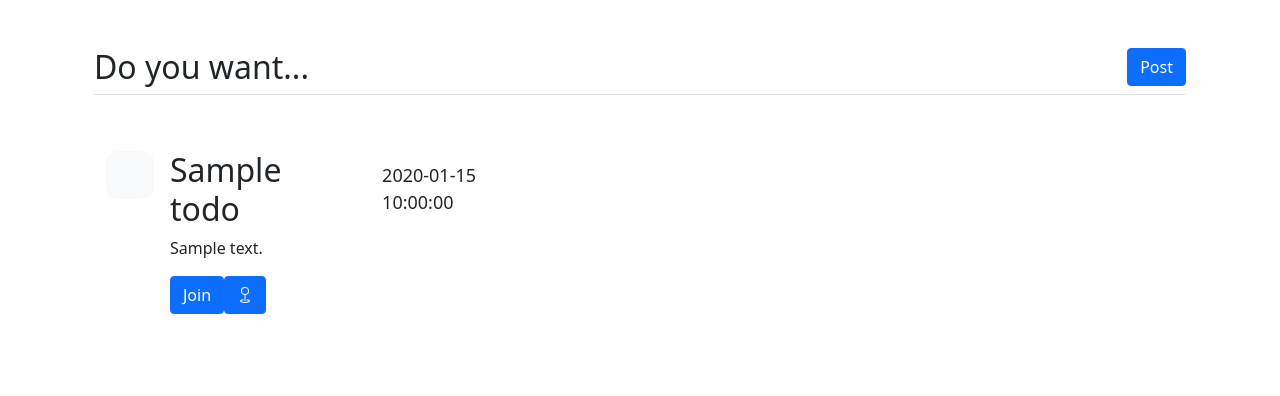
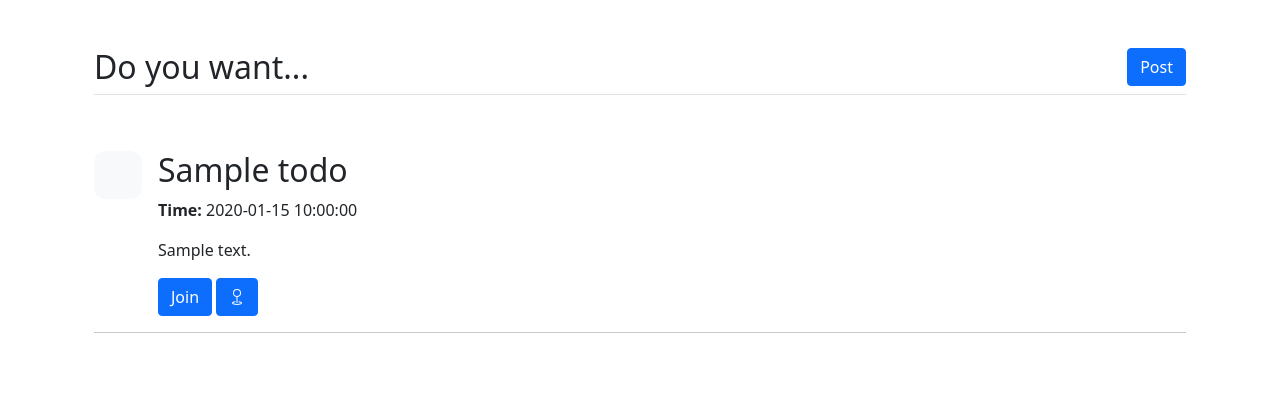
Before and after one commit to shanw25/hack110_https, a Flask app: template templates/index.html in a window 1280 px wide. Shown: the top 396 px of the page. Run offline with Flask 2, Linux system fonts and the light colour scheme; the template is opened without the code that fills it: most values are stand-ins (such as "Sample title", 1, 10 or a date in 2020).

Commit message:
update dashboard

```diff
--- a/templates/index.html
+++ b/templates/index.html
@@ -65,23 +65,23 @@
 <main>
     <div class="container px-4 py-5" id="hanging-icons">
         <h2 class="pb-2 border-bottom"><a class="btn btn-primary" style="float: right;" href="/post-request">Post</a>Do you want...</h2>
-        <div class="row g-4 py-5 row-cols-1 row-cols-lg-3">
+        <div class="g-4 py-5 row-cols-1 row-cols-lg-3">
           {% for todo in todo_list %}
-          <div class="col d-flex align-items-start">
+          <div class="mb-3 d-flex">
             <div class="icon-square bg-light text-dark flex-shrink-0 me-3">
               <svg class="bi" width="1em" height="1em"><use xlink:href={{todo.tag}}></svg>
             </div>
             <div>
               <div class="col d-flex align-items-start">
                 <h2>{{todo.title}}</h2>
-                <p style="position: relative; left: 30%; font-size: large; margin-top: 4%;">{{todo.time}}</p>
               </div>
+              <p style=""><strong>Time: </strong>{{todo.time}}</p>
                 <p>{{todo.description}}</p>
               <div class="col d-flex align-items-start">
                 <a href="#" class="btn btn-primary">
                   Join
                 </a>
-                <button type="button" class="btn btn-primary" data-bs-toggle="popover" title="Location" data-bs-content={{todo.location}} data-bs-placement="right">
+                <button type="button" class="btn btn-primary ms-1" data-bs-toggle="popover" title="Location" data-bs-content={{todo.location}} data-bs-placement="right">
                   <svg xmlns="http://www.w3.org/2000/svg" width="16" height="16" fill="currentColor" class="bi bi-geo" viewBox="0 0 16 16">
                     <path fill-rule="evenodd" d="M8 1a3 3 0 1 0 0 6 3 3 0 0 0 0-6zM4 4a4 4 0 1 1 4.5 3.969V13.5a.5.5 0 0 1-1 0V7.97A4 4 0 0 1 4 3.999zm2.493 8.574a.5.5 0 0 1-.411.575c-.712.118-1.28.295-1.655.493a1.319 1.319 0 0 0-.37.265.301.301 0 0 0-.057.09V14l.002.008a.147.147 0 0 0 .016.033.617.617 0 0 0 .145.15c.165.13.435.27.813.395.751.25 1.82.414 3.024.414s2.273-.163 3.024-.414c.378-.126.648-.265.813-.395a.619.619 0 0 0 .146-.15.148.148 0 0 0 .015-.033L12 14v-.004a.301.301 0 0 0-.057-.09 1.318 1.318 0 0 0-.37-.264c-.376-.198-.943-.375-1.655-.493a.5.5 0 1 1 .164-.986c.77.127 1.452.328 1.957.594C12.5 13 13 13.4 13 14c0 .426-.26.752-.544.977-.29.228-.68.413-1.116.558-.878.293-2.059.465-3.34.465-1.281 0-2.462-.172-3.34-.465-.436-.145-.826-.33-1.116-.558C3.26 14.752 3 14.426 3 14c0-.599.5-1 .961-1.243.505-.266 1.187-.467 1.957-.594a.5.5 0 0 1 .575.411z"/>
                   </svg>
@@ -89,6 +89,7 @@
               </div>
             </div>
           </div>
+          <hr style="width: auto;">
           {% endfor %}
           <!-- <div class="col d-flex align-items-start">
             <div class="icon-square bg-light text-dark flex-shrink-0 me-3">
```
